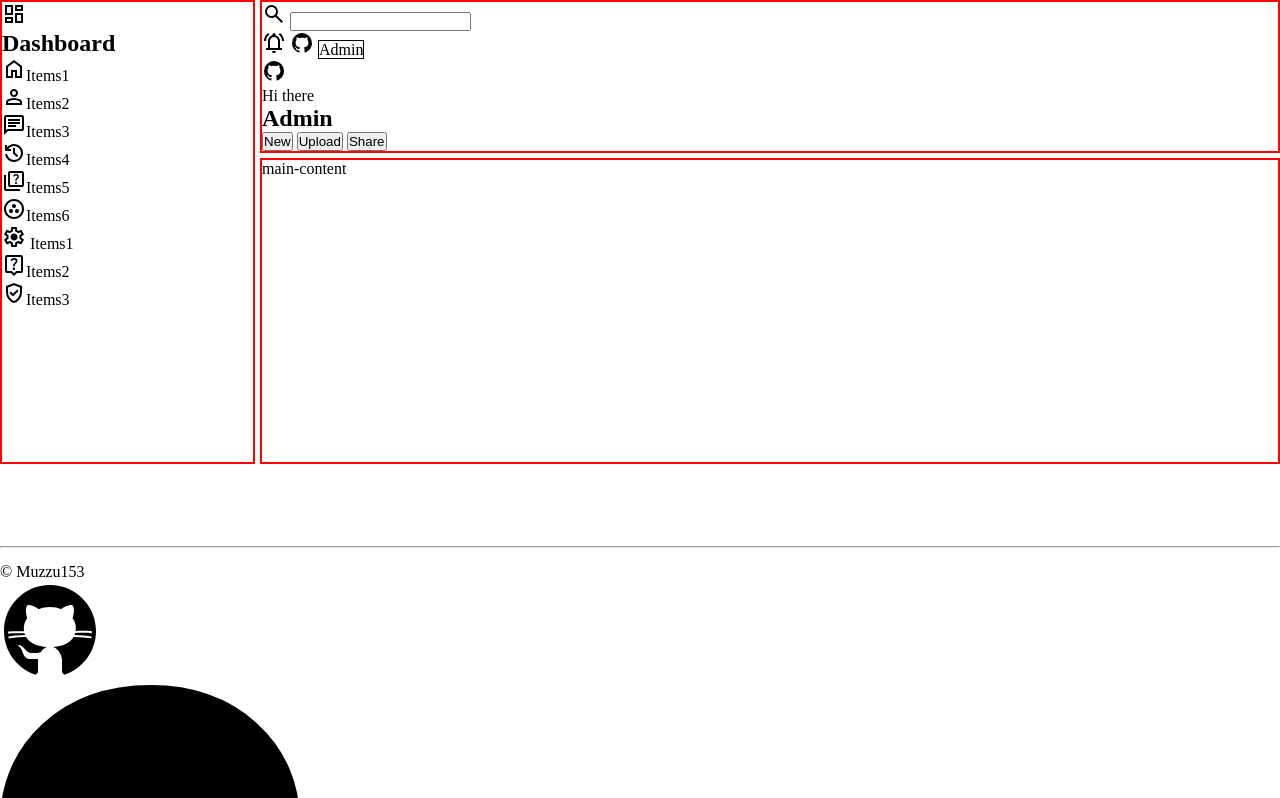
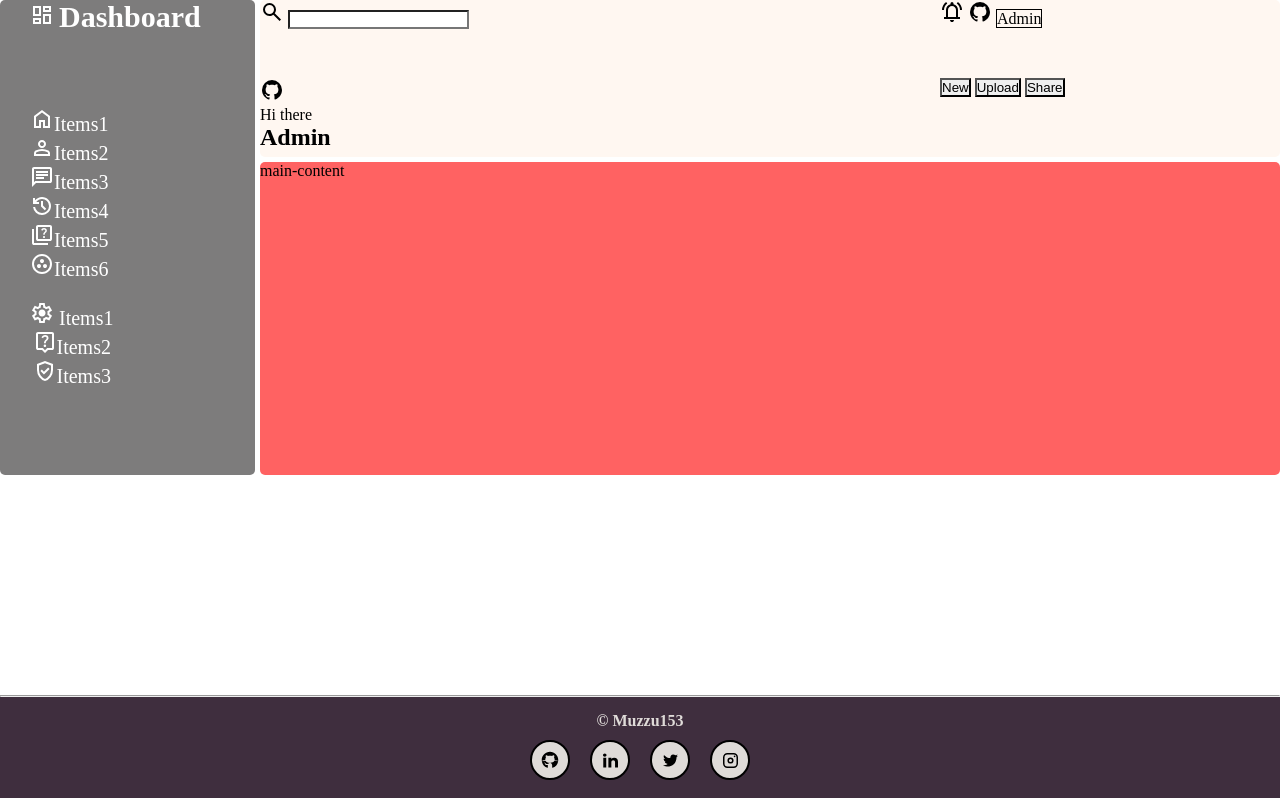
Before and after one commit to Muzzu153/admin-dashboard, a plain HTML site: page index.html in a window 1280 px wide. Shown: the top 798 px of the page. Drawn offline with Linux system fonts and the light colour scheme.

Commit message:
Style the dashboard and navbar
Made the dashboard and nav another grid container

```diff
--- a/styles.css
+++ b/styles.css
@@ -1,41 +1,189 @@
-:root{
+:root {
   font-size: 62.5%;
 }
 
-*{
+* {
   margin: 0;
   padding: 0;
   box-sizing: border-box;
 }
 
-body{
+body {
   font-size: 1.6rem;
 }
 
-.container{
+.container {
   display: grid;
   grid-template-columns: 1fr 4fr;
-    grid-template-rows: 2fr 4fr 1fr;
+  grid-template-rows: 2fr 4fr ;
   gap: 5px;
 }
 
-.container > *{
-    border: 2px solid red;
+.container > * {
+  border-radius: 5px;
+  /* border: 2px solid red; */
 }
 
-.dashboard{
+.dashboard {
+  text-align: center;
   grid-column: 1 / 2;
   grid-row: 1/ 3;
+  background: #7d7c7c;
+  color: white;
+  display: grid;
+  grid-template-rows: 1fr repeat(2, 2fr);
+  gap: 20px;
+  font-size: 2rem;
+
+  h1 {
+    display: inline;
   }
 
-.main{
-    grid-row: 2/ auto;
+  /* *{
+    border: 1px solid rgb(51, 255, 0);
+  } */
+
+  svg{
+    fill: white;
+  }
 }
 
-.nav{
-    grid-column: 2 / 3;
+.dashboard > *{
+    margin-left: 1.5em;
+    justify-self: flex-start;
 }
 
-footer{
+.main {
+  background: #ff6262;
+  grid-row: 2 / auto;
+  display: grid;
+  grid-template-columns: 2fr 1fr;
+}
+
+.nav {
+  background: #dcf2f1;
+  /* background: #f2f597; */
+  background: #FFF7F1;
+  grid-column: 2 / 3;
+  display: grid;
+  grid-template-columns: 2fr 1fr;
+  grid-template-rows: 1fr 1fr;
+}
+
+li{
+    list-style: none;
+}
+
+input{
+    appearance: none;
+}
+
+button{
+    appearance: none;
+}
+
+footer {
+    background-color: #9d7463;
+    background: #3F2E3E;
     grid-column: 1/ -1;
+    position: absolute;
+    bottom: 0;
+    color: white;
+    width: 100%;
 }
+
+.CC {
+    cursor: pointer;
+    display: flex;
+    width: 100%;
+    justify-content: center;
+    font-weight: bolder;
+    color: #dfdbd8;
+}
+
+#socials {
+    display: flex;
+    justify-content: center;
+    align-items: center;
+    margin-bottom: 10px;
+}
+
+a.links {
+    display: flex;
+    justify-content: center;
+    align-items: center;
+    background: #dfdbd8;
+    margin: 10px;
+    border: 2px solid black;
+    border-radius: 100%;
+    width: 40px;
+    height: 40px;
+    position: relative;
+    overflow: hidden;
+    transition: 0.4s all ease;
+}
+
+a.links:hover {
+    border: 2px solid white;
+}
+
+a.links::before {
+    content: " ";
+    background-color: blue;
+    width: 100%;
+    height: 100%;
+    position: absolute;
+    top: 100%;
+    transition: 0.5s all ease-in-out;
+}
+
+
+a.links:hover::before {
+    top: 0%;
+}
+
+a.links#github::before {
+    background-color: black;
+}
+
+a.links#twitter::before {
+    background-color: #00ACEE;
+}
+
+a.links#instagram::before {
+    background-color: #cd486b;
+}
+
+a.links#linkIN::before {
+    background-color: #0A66C2;
+}
+
+a#github svg {
+    width: 18px;
+    height: 18px;
+}
+
+a.links svg {
+    width: 15px;
+    height: 15px;
+    transition: 0.5s all ease-in-out;
+    background: none;
+}
+
+a.links:hover svg {
+    transition: 0.5s all ease-in-out;
+    transform: rotate(360deg);
+}
+
+a.links svg path {
+    transition: 0.5s all ease-in-out
+}
+
+.links:hover svg path {
+    transition: 0.5s all ease-in-out;
+    fill: white
+}
+
+a.links:active {
+    transform: scale(0.9);
+}
```
Lines whose indentation alone changed are shown as unchanged.
